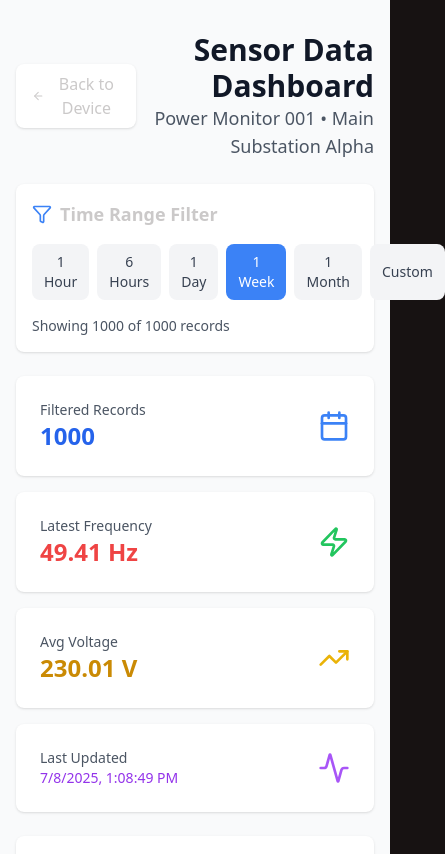
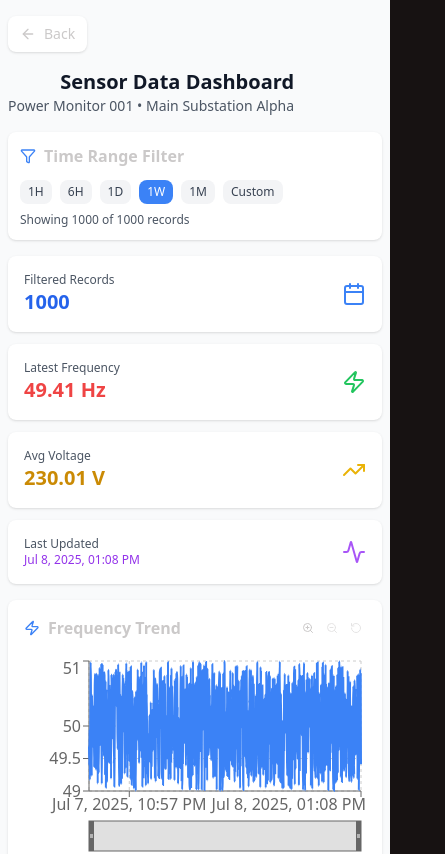
Before and after one commit to Memento-Morris/Ultmern, a React (Vite) app in the folder frontend/: page /sensor-data/1 in a window 390 px wide. Shown: the top 854 px of the page, 445 px wide, since content can reach past the window. Built offline with nearby package versions, Linux system fonts and the light colour scheme.

Commit message:
Update DataPage.jsx

```diff
--- a/frontend/src/pages/DataPage.jsx
+++ b/frontend/src/pages/DataPage.jsx
@@ -121,44 +121,44 @@ const ZoomableChart = ({ data, title, children, icon: Icon }) => {
   const displayData = zoomDomain ? data.slice(zoomDomain[0], zoomDomain[1] + 1) : data;
 
   return (
-    <div className="bg-white p-6 rounded-lg shadow">
+    <div className="bg-white p-4 sm:p-6 rounded-lg shadow">
       <div className="flex items-center justify-between mb-4">
-        <h3 className="text-lg font-semibold flex items-center gap-2">
-          <Icon className="w-5 h-5 text-blue-500" />
+        <h3 className="text-md sm:text-lg font-semibold flex items-center gap-2">
+          <Icon className="w-4 sm:w-5 h-4 sm:h-5 text-blue-500" />
           {title}
         </h3>
-        <div className="flex items-center gap-2">
+        <div className="flex items-center gap-1 sm:gap-2">
           <button
             onClick={handleZoomIn}
             disabled={isZoomed}
-            className="p-2 rounded-lg hover:bg-gray-100 disabled:opacity-50 disabled:cursor-not-allowed"
+            className="p-1 sm:p-2 rounded-lg hover:bg-gray-100 disabled:opacity-50 disabled:cursor-not-allowed"
             title="Zoom In"
           >
-            <ZoomIn className="w-4 h-4" />
+            <ZoomIn className="w-3 sm:w-4 h-3 sm:h-4" />
           </button>
           <button
             onClick={handleZoomOut}
             disabled={!isZoomed}
-            className="p-2 rounded-lg hover:bg-gray-100 disabled:opacity-50 disabled:cursor-not-allowed"
+            className="p-1 sm:p-2 rounded-lg hover:bg-gray-100 disabled:opacity-50 disabled:cursor-not-allowed"
             title="Zoom Out"
           >
-            <ZoomOut className="w-4 h-4" />
+            <ZoomOut className="w-3 sm:w-4 h-3 sm:h-4" />
           </button>
           <button
             onClick={handleReset}
             disabled={!isZoomed}
-            className="p-2 rounded-lg hover:bg-gray-100 disabled:opacity-50 disabled:cursor-not-allowed"
+            className="p-1 sm:p-2 rounded-lg hover:bg-gray-100 disabled:opacity-50 disabled:cursor-not-allowed"
             title="Reset Zoom"
           >
-            <RotateCcw className="w-4 h-4" />
+            <RotateCcw className="w-3 sm:w-4 h-3 sm:h-4" />
           </button>
         </div>
       </div>
-      <ResponsiveContainer width="100%" height={300}>
+      <ResponsiveContainer width="100%" height={200}>
         {children(displayData)}
       </ResponsiveContainer>
       {isZoomed && (
-        <div className="mt-2 text-sm text-gray-600">
+        <div className="mt-2 text-xs sm:text-sm text-gray-600">
           Showing {zoomDomain[1] - zoomDomain[0] + 1} of {data.length} data points
         </div>
       )}
@@ -249,14 +249,26 @@ const DataPage = () => {
     fetchData();
   }, [id]);
 
-  // Prepare chart data
+  // Enhanced formatDateTime function
+  const formatDateTime = (dateString) => {
+    const date = new Date(dateString);
+    return date.toLocaleString([], {
+      year: 'numeric',
+      month: 'short',
+      day: 'numeric',
+      hour: '2-digit',
+      minute: '2-digit'
+    });
+  };
+
+  // Prepare chart data with better time formatting
   const chartData = useMemo(() => {
     if (!filteredSensorData.length) return [];
 
     const sorted = [...filteredSensorData].sort((a, b) => new Date(a.timestamp) - new Date(b.timestamp));
 
     return sorted.map((reading, index) => ({
-      timestamp: new Date(reading.timestamp).toLocaleTimeString(),
+      timestamp: new Date(reading.timestamp).toLocaleTimeString([], { hour: '2-digit', minute: '2-digit' }),
       fullTimestamp: reading.timestamp,
       index: index,
       frequency: reading.measurements.frequency,
@@ -274,10 +286,6 @@ const DataPage = () => {
   const paginatedData = filteredSensorData
     .sort((a, b) => new Date(b.timestamp) - new Date(a.timestamp))
     .slice((currentPage - 1) * itemsPerPage, currentPage * itemsPerPage);
-
-  const formatDateTime = (dateString) => {
-    return new Date(dateString).toLocaleString();
-  };
 
   const formatValue = (value) => {
     if (typeof value === 'number') {
@@ -314,35 +322,35 @@ const DataPage = () => {
 
   // Render item for virtual list
   const renderVirtualItem = useCallback((reading, index) => (
-    <div className="bg-white rounded-lg shadow m-2 border">
-      <div className="p-6">
-        <div className="flex items-center justify-between mb-4">
-          <div className="flex items-center gap-4">
-            <div className="px-3 py-1 bg-gray-100 rounded-full text-sm">
+    <div className="bg-white rounded-lg shadow m-1 sm:m-2 border">
+      <div className="p-4 sm:p-6">
+        <div className="flex items-center justify-between mb-3 sm:mb-4">
+          <div className="flex items-center gap-2 sm:gap-4">
+            <div className="px-2 sm:px-3 py-1 bg-gray-100 rounded-full text-xs sm:text-sm">
               {formatDateTime(reading.timestamp)}
             </div>
-            <div className={`px-3 py-1 rounded-full text-sm font-medium ${getFrequencyStatus(reading.measurements.frequency)} bg-gray-100`}>
+            <div className={`px-2 sm:px-3 py-1 rounded-full text-xs sm:text-sm font-medium ${getFrequencyStatus(reading.measurements.frequency)} bg-gray-100`}>
               {formatValue(reading.measurements.frequency)} Hz
             </div>
           </div>
-          <div className="text-sm text-gray-500">#{index + 1}</div>
+          <div className="text-xs sm:text-sm text-gray-500">#{index + 1}</div>
         </div>
 
-        <div className="grid grid-cols-1 lg:grid-cols-2 gap-6">
+        <div className="grid grid-cols-1 lg:grid-cols-2 gap-4 sm:gap-6">
           {/* Voltage Phasors */}
           <div>
-            <h3 className="text-lg font-semibold mb-3 flex items-center gap-2">
-              <Zap className="w-5 h-5 text-yellow-500" />
+            <h3 className="text-md sm:text-lg font-semibold mb-2 sm:mb-3 flex items-center gap-2">
+              <Zap className="w-4 sm:w-5 h-4 sm:h-5 text-yellow-500" />
               Voltage Phasors
             </h3>
-            <div className="space-y-2">
+            <div className="space-y-1 sm:space-y-2">
               {reading.measurements.voltage_phasors.map((phasor, phasorIndex) => (
-                <div key={phasorIndex} className="flex items-center justify-between p-3 bg-gray-50 rounded-lg">
-                  <div className="flex items-center gap-3">
-                    <div className="px-2 py-1 bg-yellow-500 text-white text-xs rounded">{phasor.channel}</div>
-                    <span className="font-medium">{formatValue(phasor.magnitude)} V</span>
+                <div key={phasorIndex} className="flex items-center justify-between p-2 sm:p-3 bg-gray-50 rounded-lg">
+                  <div className="flex items-center gap-2 sm:gap-3">
+                    <div className="px-1 sm:px-2 py-1 bg-yellow-500 text-white text-xs rounded">{phasor.channel}</div>
+                    <span className="font-medium text-sm sm:text-base">{formatValue(phasor.magnitude)} V</span>
                   </div>
-                  <div className="text-sm text-gray-600">
+                  <div className="text-xs sm:text-sm text-gray-600">
                     ∠ {formatValue(phasor.angle)}°
                   </div>
                 </div>
@@ -352,18 +360,18 @@ const DataPage = () => {
 
           {/* Current Phasors */}
           <div>
-            <h3 className="text-lg font-semibold mb-3 flex items-center gap-2">
-              <Activity className="w-5 h-5 text-blue-500" />
+            <h3 className="text-md sm:text-lg font-semibold mb-2 sm:mb-3 flex items-center gap-2">
+              <Activity className="w-4 sm:w-5 h-4 sm:h-5 text-blue-500" />
               Current Phasors
             </h3>
-            <div className="space-y-2">
+            <div className="space-y-1 sm:space-y-2">
               {reading.measurements.current_phasors.map((phasor, phasorIndex) => (
-                <div key={phasorIndex} className="flex items-center justify-between p-3 bg-gray-50 rounded-lg">
-                  <div className="flex items-center gap-3">
-                    <div className="px-2 py-1 bg-blue-500 text-white text-xs rounded">{phasor.channel}</div>
-                    <span className="font-medium">{formatValue(phasor.magnitude)} A</span>
+                <div key={phasorIndex} className="flex items-center justify-between p-2 sm:p-3 bg-gray-50 rounded-lg">
+                  <div className="flex items-center gap-2 sm:gap-3">
+                    <div className="px-1 sm:px-2 py-1 bg-blue-500 text-white text-xs rounded">{phasor.channel}</div>
+                    <span className="font-medium text-sm sm:text-base">{formatValue(phasor.magnitude)} A</span>
                   </div>
-                  <div className="text-sm text-gray-600">
+                  <div className="text-xs sm:text-sm text-gray-600">
                     ∠ {formatValue(phasor.angle)}°
                   </div>
                 </div>
@@ -379,8 +387,8 @@ const DataPage = () => {
     return (
       <div className="min-h-screen bg-gray-50 flex items-center justify-center">
         <div className="text-center">
-          <Loader className="animate-spin w-10 h-10 text-blue-500 mx-auto mb-4" />
-          <p className="text-gray-600">Loading sensor data...</p>
+          <Loader className="animate-spin w-8 sm:w-10 h-8 sm:h-10 text-blue-500 mx-auto mb-3 sm:mb-4" />
+          <p className="text-sm sm:text-base text-gray-600">Loading sensor data...</p>
         </div>
       </div>
     );
@@ -408,38 +416,38 @@ const DataPage = () => {
 
   return (
     <div className="min-h-screen bg-gray-50">
-      <div className="container mx-auto px-4 py-8">
+      <div className="container mx-auto px-2 sm:px-4 py-4 sm:py-8">
         <div className="max-w-7xl mx-auto">
-          {/* Header */}
-          <div className="flex items-center justify-between mb-6">
-            <button className="flex items-center gap-2 px-4 py-2 bg-white rounded-lg shadow hover:shadow-md transition-shadow">
-              <ArrowLeft className="h-5 w-5" />
-              Back to Device
+          {/* Responsive Header */}
+          <div className="flex flex-col sm:flex-row items-start sm:items-center justify-between gap-4 mb-4 sm:mb-6">
+            <button className="flex items-center gap-2 px-3 sm:px-4 py-2 bg-white rounded-lg shadow hover:shadow-md transition-shadow text-sm sm:text-base">
+              <ArrowLeft className="h-4 sm:h-5 w-4 sm:w-5" />
+              Back
             </button>
             <div className="text-right">
-              <h1 className="text-3xl font-bold text-gray-900">Sensor Data Dashboard</h1>
+              <h1 className="text-xl sm:text-3xl font-bold text-gray-900">Sensor Data Dashboard</h1>
               {deviceInfo && (
-                <p className="text-lg text-gray-600">
+                <p className="text-sm sm:text-lg text-gray-600">
                   {deviceInfo.device_name} • {deviceInfo.substation}
                 </p>
               )}
             </div>
           </div>
 
-          {/* Time Range Filter */}
-          <div className="bg-white p-4 rounded-lg shadow mb-6">
-            <h3 className="text-lg font-semibold mb-4 flex items-center gap-2">
-              <Filter className="w-5 h-5 text-blue-500" />
+          {/* Time Range Filter - Mobile Optimized */}
+          <div className="bg-white p-3 sm:p-4 rounded-lg shadow mb-4 sm:mb-6">
+            <h3 className="text-md sm:text-lg font-semibold mb-3 flex items-center gap-2">
+              <Filter className="w-4 sm:w-5 h-4 sm:h-5 text-blue-500" />
               Time Range Filter
             </h3>
-            <div className="flex flex-wrap items-center gap-4">
-              <div className="flex gap-2">
+            <div className="flex flex-col sm:flex-row flex-wrap items-start sm:items-center gap-2 sm:gap-4">
+              <div className="flex flex-wrap gap-2">
                 {[
-                  { value: '1h', label: '1 Hour' },
-                  { value: '6h', label: '6 Hours' },
-                  { value: '1d', label: '1 Day' },
-                  { value: '1w', label: '1 Week' },
-                  { value: '1m', label: '1 Month' },
+                  { value: '1h', label: '1H' },
+                  { value: '6h', label: '6H' },
+                  { value: '1d', label: '1D' },
+                  { value: '1w', label: '1W' },
+                  { value: '1m', label: '1M' },
                   { value: 'custom', label: 'Custom' }
                 ].map(range => (
                   <button
@@ -448,7 +456,7 @@ const DataPage = () => {
                       setTimeRange(range.value);
                       setCurrentPage(1);
                     }}
-                    className={`px-3 py-2 rounded-lg text-sm font-medium transition-colors ${
+                    className={`px-2 sm:px-3 py-1 sm:py-2 rounded-lg text-xs sm:text-sm font-medium transition-colors ${
                       timeRange === range.value
                         ? 'bg-blue-500 text-white'
                         : 'bg-gray-100 text-gray-700 hover:bg-gray-200'
@@ -460,24 +468,24 @@ const DataPage = () => {
               </div>
 
               {timeRange === 'custom' && (
-                <div className="flex items-center gap-2">
+                <div className="flex flex-col sm:flex-row items-start sm:items-center gap-2 w-full sm:w-auto">
                   <input
                     type="datetime-local"
                     value={customStartDate}
                     onChange={(e) => setCustomStartDate(e.target.value)}
-                    className="px-3 py-2 border border-gray-300 rounded-lg text-sm"
+                    className="px-2 sm:px-3 py-1 sm:py-2 border border-gray-300 rounded-lg text-xs sm:text-sm w-full sm:w-auto"
                   />
-                  <span className="text-gray-500">to</span>
+                  <span className="text-gray-500 text-sm hidden sm:inline">to</span>
                   <input
                     type="datetime-local"
                     value={customEndDate}
                     onChange={(e) => setCustomEndDate(e.target.value)}
-                    className="px-3 py-2 border border-gray-300 rounded-lg text-sm"
+                    className="px-2 sm:px-3 py-1 sm:py-2 border border-gray-300 rounded-lg text-xs sm:text-sm w-full sm:w-auto"
                   />
                 </div>
               )}
 
-              <div className="text-sm text-gray-600">
+              <div className="text-xs sm:text-sm text-gray-600">
                 Showing {filteredSensorData.length} of {sensorData.length} records
               </div>
             </div>
@@ -485,45 +493,45 @@ const DataPage = () => {
 
           {/* Stats Overview */}
           {filteredSensorData.length > 0 && (
-            <div className="grid grid-cols-1 md:grid-cols-2 lg:grid-cols-4 gap-4 mb-6">
-              <div className="bg-white p-6 rounded-lg shadow">
+            <div className="grid grid-cols-1 sm:grid-cols-2 lg:grid-cols-4 gap-3 sm:gap-4 mb-4 sm:mb-6">
+              <div className="bg-white p-4 sm:p-6 rounded-lg shadow">
                 <div className="flex items-center justify-between">
                   <div>
-                    <p className="text-sm text-gray-600">Filtered Records</p>
-                    <p className="text-2xl font-bold text-blue-600">{filteredSensorData.length}</p>
+                    <p className="text-xs sm:text-sm text-gray-600">Filtered Records</p>
+                    <p className="text-xl sm:text-2xl font-bold text-blue-600">{filteredSensorData.length}</p>
                   </div>
-                  <Calendar className="w-8 h-8 text-blue-500" />
+                  <Calendar className="w-6 sm:w-8 h-6 sm:h-8 text-blue-500" />
                 </div>
               </div>
-              <div className="bg-white p-6 rounded-lg shadow">
+              <div className="bg-white p-4 sm:p-6 rounded-lg shadow">
                 <div className="flex items-center justify-between">
                   <div>
-                    <p className="text-sm text-gray-600">Latest Frequency</p>
-                    <p className={`text-2xl font-bold ${getFrequencyStatus(stats.latestReading?.measurements.frequency)}`}>
+                    <p className="text-xs sm:text-sm text-gray-600">Latest Frequency</p>
+                    <p className={`text-xl sm:text-2xl font-bold ${getFrequencyStatus(stats.latestReading?.measurements.frequency)}`}>
                       {formatValue(stats.latestReading?.measurements.frequency)} Hz
                     </p>
                   </div>
-                  <Zap className="w-8 h-8 text-green-500" />
+                  <Zap className="w-6 sm:w-8 h-6 sm:h-8 text-green-500" />
                 </div>
               </div>
-              <div className="bg-white p-6 rounded-lg shadow">
+              <div className="bg-white p-4 sm:p-6 rounded-lg shadow">
                 <div className="flex items-center justify-between">
                   <div>
-                    <p className="text-sm text-gray-600">Avg Voltage</p>
-                    <p className="text-2xl font-bold text-yellow-600">{formatValue(stats.avgVoltage)} V</p>
+                    <p className="text-xs sm:text-sm text-gray-600">Avg Voltage</p>
+                    <p className="text-xl sm:text-2xl font-bold text-yellow-600">{formatValue(stats.avgVoltage)} V</p>
                   </div>
-                  <TrendingUp className="w-8 h-8 text-yellow-500" />
+                  <TrendingUp className="w-6 sm:w-8 h-6 sm:h-8 text-yellow-500" />
                 </div>
               </div>
-              <div className="bg-white p-6 rounded-lg shadow">
+              <div className="bg-white p-4 sm:p-6 rounded-lg shadow">
                 <div className="flex items-center justify-between">
                   <div>
-                    <p className="text-sm text-gray-600">Last Updated</p>
-                    <p className="text-sm font-medium text-purple-600">
+                    <p className="text-xs sm:text-sm text-gray-600">Last Updated</p>
+                    <p className="text-xs sm:text-sm font-medium text-purple-600">
                       {stats.latestReading ? formatDateTime(stats.latestReading.timestamp) : 'N/A'}
                     </p>
                   </div>
-                  <Activity className="w-8 h-8 text-purple-500" />
+                  <Activity className="w-6 sm:w-8 h-6 sm:h-8 text-purple-500" />
                 </div>
               </div>
             </div>
@@ -531,17 +539,26 @@ const DataPage = () => {
 
           {/* Zoomable Charts Section */}
           {chartData.length > 0 && (
-            <div className="grid grid-cols-1 lg:grid-cols-2 gap-6 mb-6">
+            <div className="grid grid-cols-1 gap-4 sm:gap-6 mb-4 sm:mb-6">
               {/* Frequency Chart */}
               <ZoomableChart data={chartData} title="Frequency Trend" icon={Zap}>
                 {(data) => (
                   <LineChart data={data}>
                     <CartesianGrid strokeDasharray="3 3" />
-                    <XAxis dataKey="timestamp" />
+                    <XAxis
+                      dataKey="fullTimestamp"
+                      tickFormatter={(timestamp) => formatDateTime(timestamp)}
+                    />
                     <YAxis domain={[49, 51]} />
-                    <Tooltip />
+                    <Tooltip
+                      labelFormatter={(timestamp) => formatDateTime(timestamp)}
+                    />
                     <Line type="monotone" dataKey="frequency" stroke="#3b82f6" strokeWidth={2} dot={false} />
-                    <Brush dataKey="timestamp" height={30} />
+                    <Brush
+                      dataKey="fullTimestamp"
+                      height={30}
+                      tickFormatter={(timestamp) => formatDateTime(timestamp)}
+                    />
                   </LineChart>
                 )}
               </ZoomableChart>
@@ -551,14 +568,23 @@ const DataPage = () => {
                 {(data) => (
                   <LineChart data={data}>
                     <CartesianGrid strokeDasharray="3 3" />
-                    <XAxis dataKey="timestamp" />
+                    <XAxis
+                      dataKey="fullTimestamp"
+                      tickFormatter={(timestamp) => formatDateTime(timestamp)}
+                    />
                     <YAxis />
-                    <Tooltip />
+                    <Tooltip
+                      labelFormatter={(timestamp) => formatDateTime(timestamp)}
+                    />
                     <Legend />
                     <Line type="monotone" dataKey="va_voltage" stroke="#ef4444" strokeWidth={2} dot={false} name="VA" />
                     <Line type="monotone" dataKey="vb_voltage" stroke="#f59e0b" strokeWidth={2} dot={false} name="VB" />
                     <Line type="monotone" dataKey="vc_voltage" stroke="#10b981" strokeWidth={2} dot={false} name="VC" />
-                    <Brush dataKey="timestamp" height={30} />
+                    <Brush
+                      dataKey="fullTimestamp"
+                      height={30}
+                      tickFormatter={(timestamp) => formatDateTime(timestamp)}
+                    />
                   </LineChart>
                 )}
               </ZoomableChart>
@@ -569,14 +595,23 @@ const DataPage = () => {
                   {(data) => (
                     <AreaChart data={data}>
                       <CartesianGrid strokeDasharray="3 3" />
-                      <XAxis dataKey="timestamp" />
+                      <XAxis
+                        dataKey="fullTimestamp"
+                        tickFormatter={(timestamp) => formatDateTime(timestamp)}
+                      />
                       <YAxis />
-                      <Tooltip />
+                      <Tooltip
+                        labelFormatter={(timestamp) => formatDateTime(timestamp)}
+                      />
                       <Legend />
                       <Area type="monotone" dataKey="ia_current" stackId="1" stroke="#8b5cf6" fill="#8b5cf6" fillOpacity={0.6} name="IA" />
                       <Area type="monotone" dataKey="ib_current" stackId="1" stroke="#06b6d4" fill="#06b6d4" fillOpacity={0.6} name="IB" />
                       <Area type="monotone" dataKey="ic_current" stackId="1" stroke="#84cc16" fill="#84cc16" fillOpacity={0.6} name="IC" />
-                      <Brush dataKey="timestamp" height={30} />
+                      <Brush
+                        dataKey="fullTimestamp"
+                        height={30}
+                        tickFormatter={(timestamp) => formatDateTime(timestamp)}
+                      />
                     </AreaChart>
                   )}
                 </ZoomableChart>
@@ -585,16 +620,16 @@ const DataPage = () => {
           )}
 
           {/* Toggle Raw Data View */}
-          <div className="flex items-center justify-between mb-4">
+          <div className="flex flex-col sm:flex-row items-start sm:items-center justify-between gap-3 mb-4">
             <button
               onClick={() => setShowRawData(!showRawData)}
-              className="flex items-center gap-2 px-4 py-2 bg-white rounded-lg shadow hover:shadow-md transition-shadow"
+              className="flex items-center gap-2 px-3 sm:px-4 py-2 bg-white rounded-lg shadow hover:shadow-md transition-shadow text-sm sm:text-base"
             >
               <Filter className="w-4 h-4" />
               {showRawData ? 'Hide Raw Data' : 'Show Raw Data'}
             </button>
             {showRawData && (
-              <div className="text-sm text-gray-600">
+              <div className="text-xs sm:text-sm text-gray-600">
                 Virtual scrolling enabled for {filteredSensorData.length} records
               </div>
             )}
@@ -604,23 +639,23 @@ const DataPage = () => {
           {showRawData && (
             <>
               {filteredSensorData.length === 0 ? (
-                <div className="bg-white p-8 rounded-lg shadow text-center">
-                  <h2 className="text-xl font-semibold mb-2">No Sensor Data Found</h2>
-                  <p className="text-gray-600">
+                <div className="bg-white p-6 rounded-lg shadow text-center">
+                  <h2 className="text-lg sm:text-xl font-semibold mb-2">No Sensor Data Found</h2>
+                  <p className="text-sm sm:text-base text-gray-600">
                     No sensor data available for the selected time range.
                   </p>
                 </div>
               ) : (
                 <div className="space-y-4">
-                  <div className="bg-white p-4 rounded-lg shadow">
-                    <h3 className="text-lg font-semibold mb-2">Raw Data (Virtual Scrolling)</h3>
-                    <p className="text-sm text-gray-600 mb-4">
+                  <div className="bg-white p-3 sm:p-4 rounded-lg shadow">
+                    <h3 className="text-md sm:text-lg font-semibold mb-2">Raw Data (Virtual Scrolling)</h3>
+                    <p className="text-xs sm:text-sm text-gray-600 mb-3 sm:mb-4">
                       Performance optimized for large datasets. Only visible items are rendered.
                     </p>
                     <VirtualList
                       items={filteredSensorData.sort((a, b) => new Date(b.timestamp) - new Date(a.timestamp))}
                       itemHeight={280}
-                      containerHeight={600}
+                      containerHeight={500}
                       renderItem={renderVirtualItem}
                     />
                   </div>
```
